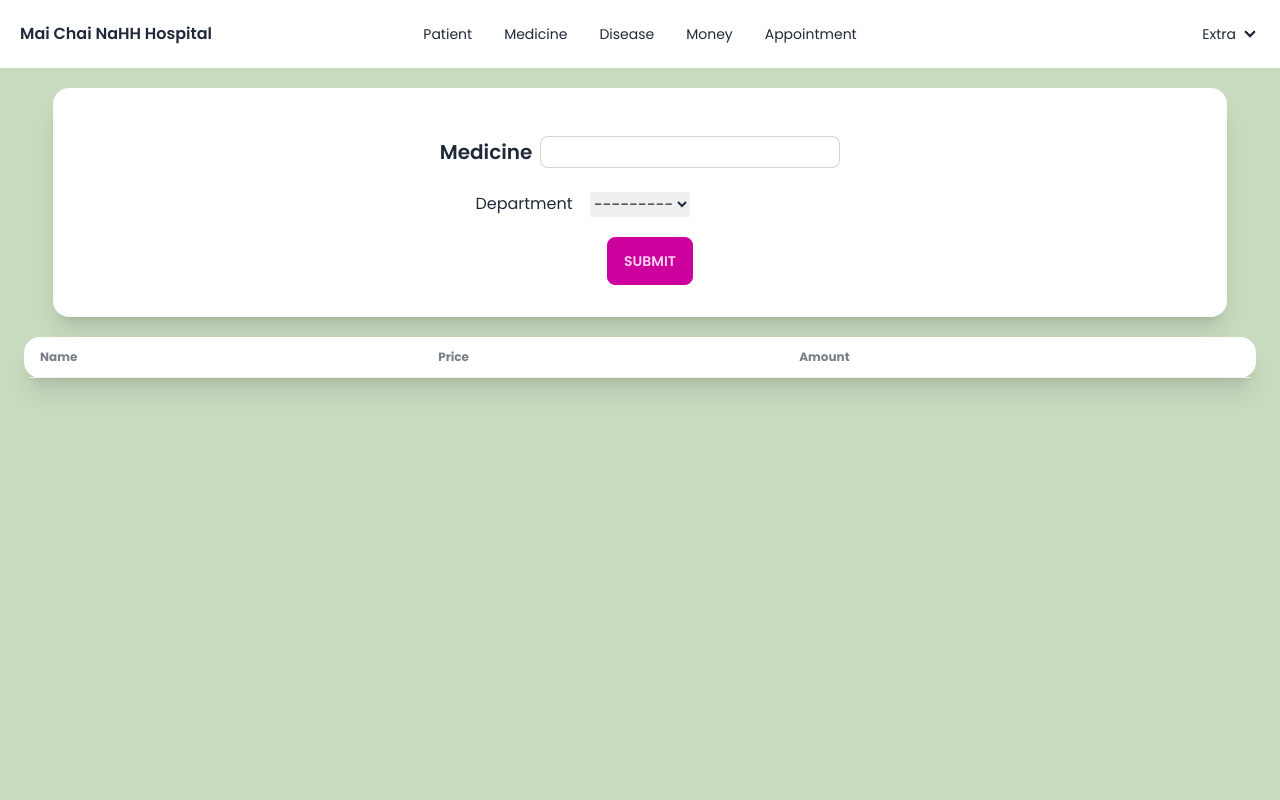
After one commit to ReggieReo/MaiChaiNaHH-Hospital, a Django app: page /medicine in a window 1280 px wide. The commit adds this page. Run offline with Django 4.2, Linux system fonts and the light colour scheme; data that the repository does not hold is empty; some libraries are stand-ins or nearby versions.

Commit message:
create medicine view

```diff
--- a/db/filters.py
+++ b/db/filters.py
@@ -1,6 +1,6 @@
 from django import forms
 import django_filters
-from db.models import Patient, Room, Disease
+from db.models import *
 
 # widget = forms.TextInput(attrs={"class": "input input-bordered w-full max-w-xs mx-auto my-4 input-sm"}),
 
@@ -21,7 +21,16 @@ class PatientFilter(django_filters.FilterSet):
     room__room_number = django_filters.NumberFilter(widget=forms.Select(choices=get_room_choice()), label="Room")
     disease = django_filters.ModelChoiceFilter(queryset=Disease.objects.all(), label="Disease")
 
-
     class Meta:
         model = Patient
         fields = ["name", "staff__name", "room__room_number", "department", "disease"]
+
+
+class MedicineFilter(django_filters.FilterSet):
+    name = django_filters.CharFilter(lookup_expr="icontains", label="Medicine Name", widget=forms.TextInput(
+        attrs={"class": "input input-bordered w-full max-w-xs mx-auto my-4 input-sm"}))
+    department = django_filters.ModelChoiceFilter(queryset=Department.objects.all(), label="Department")
+
+    class Meta:
+        model = Medicine
+        fields = ["name", "department"]
--- a/db/templates/base.html
+++ b/db/templates/base.html
@@ -33,8 +33,8 @@
         </div>
         <div class="navbar-center hidden lg:flex">
           <ul class="menu menu-horizontal px-1">
-            <li><a>Patient</a></li>
-            <li><a>Medicine</a></li>
+            <li><a href="{% url "db:index" %}">Patient</a></li>
+            <li><a href="{% url "db:medicine" %}">Medicine</a></li>
             <li><a>Disease</a></li>
             <li><a>Money</a></li>
             <li><a>Appointment</a></li>
--- /dev/null
+++ b/db/templates/db/medicine.html
@@ -0,0 +1,48 @@
+<html lang="en">
+<head>
+    <link href="https://cdn.jsdelivr.net/npm/daisyui@3.9.4/dist/full.css" rel="stylesheet" type="text/css" />
+    <script src="https://cdn.tailwindcss.com"></script>
+    <script src="https://unpkg.com/htmx.org@1.9.8"></script>
+</head>
+<body>
+{% block content %}
+{% include "base.html" %}
+    <form hx-get="{% url "db:medicine" %}" hx-target='body'  hx-trigger="input delay:500ms, change delay:500ms">
+        <div class="card w-11/12 bg-base-100 shadow-xl mx-auto mt-5 text-center">
+            <div class="card-body items-center text-center">
+              <h2 class="card-title">Medicine {{ form.name }}</h2>
+              <div class="grid grid-cols-3 gap-4">
+              <h2>Department</h2>
+              <h2>{{ form.department}}</h2>
+            </div>
+            <input type="submit" value="Submit" class="btn btn-active btn-secondary ml-5 mt-3"/>
+            </div>
+          </div>
+    </form>
+    <div class="flex justify-center items-center mt-5">
+        <div class="overflow-x-24 card w-full mx-6 bg-base-100 shadow-xl">
+          <div class="table-container max-h-96 overflow-y-auto rounded-lg">
+    <table class="table">
+        <thead>
+        <tr>
+            <th>Name</th>
+            <th>Price</th>
+            <th>Amount</th>
+        </tr>
+        </thead>
+        <tbody>
+        {% for medicine in medicines %}
+        <tr class="{% cycle 'bg-base-200' 'bg-base-300' %}">
+            <td class="font-semibold">{{ medicine.name }}</td>
+            <td>{{ medicine.price }}</td>
+            <td>{{ medicine.amount }}</td>
+        </tr>
+        {% endfor %}
+        </tbody>
+    </table>
+            </div>
+        </div>
+    </div>
+{% endblock %}
+</body>
+</html>
--- a/db/urls.py
+++ b/db/urls.py
@@ -1,8 +1,9 @@
 from django.urls import path
 
-from db.views import PatientView
+from db.views import PatientView, MedicineView
 
 app_name = "db"
 urlpatterns = [
     path("", PatientView.as_view(), name="index"),
+    path("medicine", MedicineView.as_view(), name="medicine")
 ]
--- a/db/views.py
+++ b/db/views.py
@@ -1,7 +1,7 @@
 from django.shortcuts import render
 from django.views.generic.list import ListView
-from db.models import Patient
-from db.filters import PatientFilter
+from db.models import Patient, Medicine
+from db.filters import PatientFilter, MedicineFilter
 
 
 # Create your views here.
@@ -21,3 +21,19 @@ class PatientView(ListView):
         context = super().get_context_data(**kwargs)
         context['form'] = self.filterset.form
         return context
+
+
+class MedicineView(ListView):
+    queryset = Medicine.objects.all()
+    template_name = "db/medicine.html"
+    context_object_name = "medicines"
+
+    def get_queryset(self):
+        queryset = super().get_queryset()
+        self.filterset = MedicineFilter(self.request.GET, queryset)
+        return self.filterset.qs
+
+    def get_context_data(self, **kwargs):
+        context = super().get_context_data(**kwargs)
+        context['form'] = self.filterset.form
+        return context
```
Also changed, not shown: db/migrations/0001_initial.py, db/migrations/0002_remove_precription_medicine_precriptionmedicine.py (deleted), db/migrations/0003_rename_adress_hospital_address.py (deleted), db/migrations/0004_alter_room_department.py (deleted), db/migrations/0005_rename_adress_patient_address.py (deleted), db/migrations/0006_rename_precription_prescription.py (deleted), db/migrations/0007_remove_patient_room_room_patient.py (deleted).
